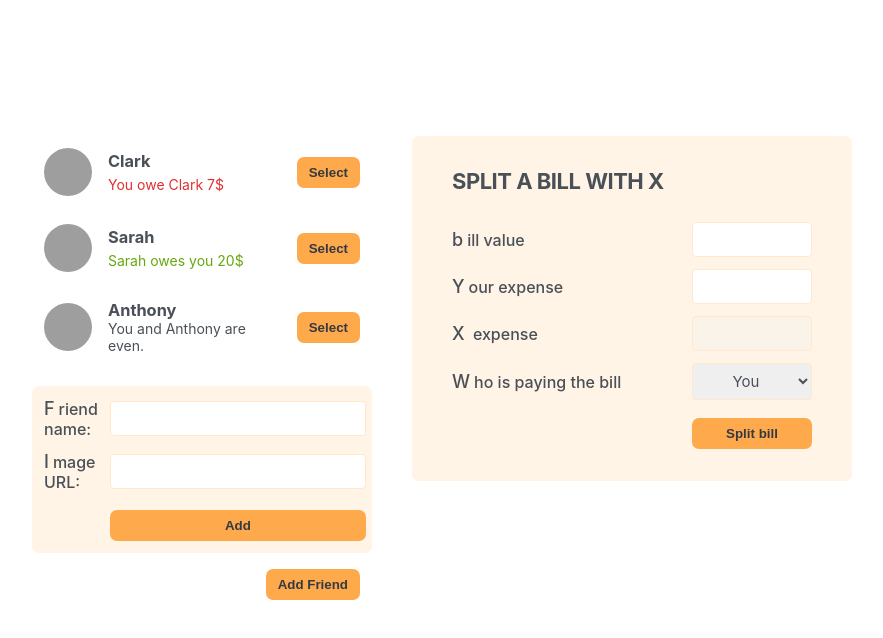
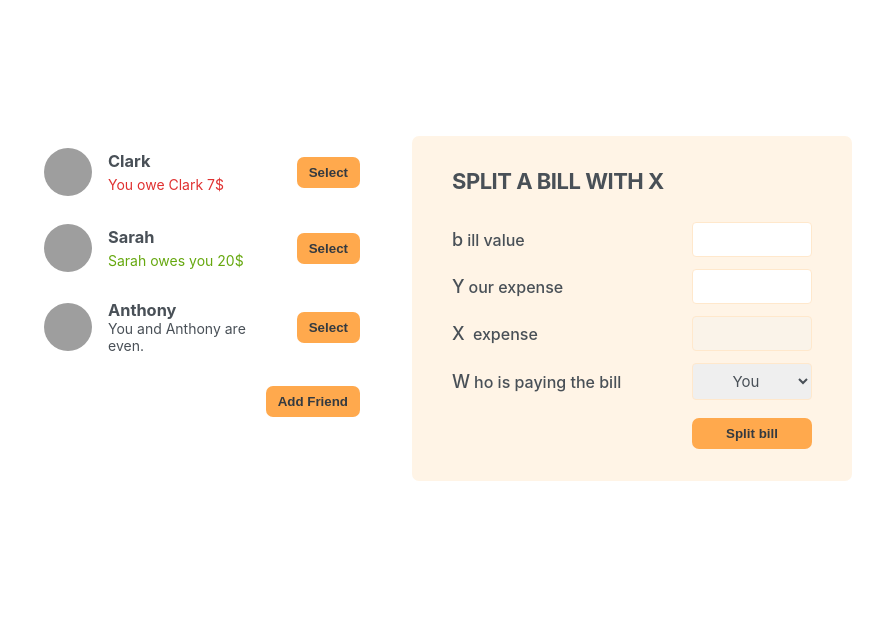
Before and after one commit to Alimombeni/Eat-Split, a React (Vite) app: page / in a window 1280 px wide. Shown: the top 638 px of the page, without its empty margins (198-1081 px from the left). Built offline with nearby package versions, Linux system fonts and the light colour scheme; grey boxes are pictures that could not be loaded.

Commit message:
[ADD: create button for show and hide  <FormAddList> component and create state for this operation]

```diff
--- a/src/App.jsx
+++ b/src/App.jsx
@@ -1,4 +1,4 @@
-
+import {useState} from "react";
 
 
 const initialFriends = [
@@ -22,21 +22,36 @@
     },
 ];
 
+//===================================Button
+function Button ({children , onClick}){
+
+    return(
+        <button className='button' onClick={onClick}>{children}</button>
+    )
+}
+
+//==========================================
 function App() {
+const [show, setShow] =useState(false)
 
-
+function showHandle () {
+    setShow(!show)
+}
   return (
     <>
       <div className='app'>
           <div className='sidebar'>
 
         <FriendList/>
+              {show &&
+                  <FormAddFriend/>
+              }
 
-<FormAddFriend/>
-              <Button>Add Friend</Button>
+              <Button onClick={showHandle}>{show ? 'Close' : 'Add Friend' }</Button>
           </div>
+
           <FormSplitBill/>
-      </div>
+          </div>
     </>
   )
 }
@@ -111,14 +126,6 @@
 
 
 
-//===================================Button
-function Button ({children}){
-
-    return(
-        <button className='button'>{children}</button>
-    )
-}
-
 
 
 //======================================Form split bill
```
